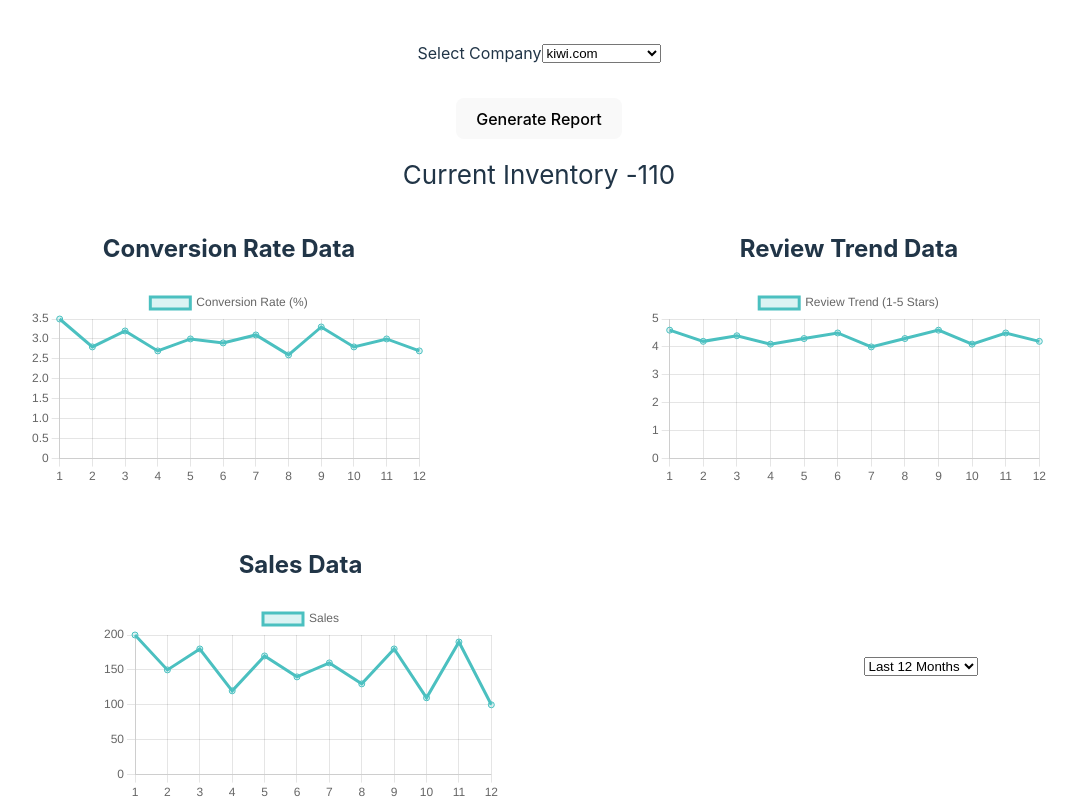
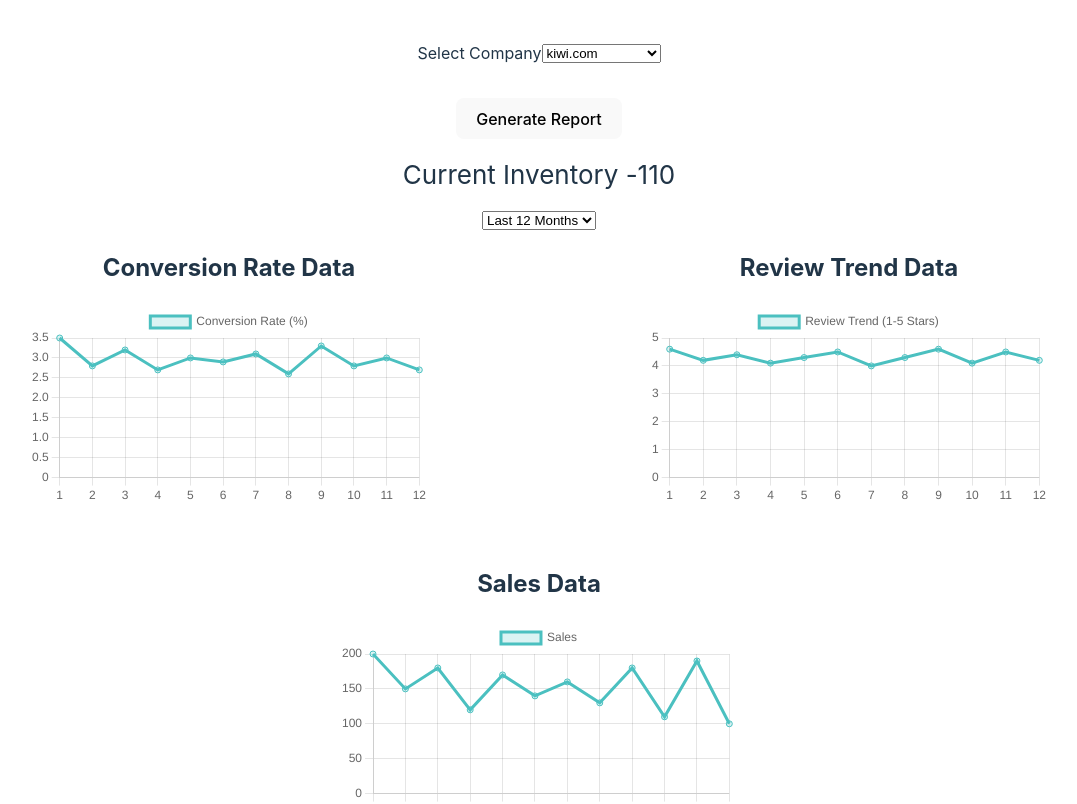
Before and after one commit to BinayT/A-Travel-EC, a React (Vite) app: page / in a window 1280 px wide. Shown: the top 804 px of the page, without its empty margins (101-1178 px from the left). Built offline with nearby package versions, Linux system fonts and the light colour scheme.

Commit message:
Implemented a global css classname for recurrent stylings and implemented

```diff
--- a/src/components/LatestComments/index.tsx
+++ b/src/components/LatestComments/index.tsx
@@ -14,7 +14,7 @@ interface LatestCommentsProps {
 const LatestComments: React.FC<LatestCommentsProps> = ({ comments }) => {
 
   return (
-    <div className='latestComments'>
+    <div className='latestComments d-flex-fdc'>
         <h2 className='latestComments_title'>Latest Comments</h2>
         <h3>Total Comments: {comments.length}</h3>
         {comments.map(el=>(
--- a/src/components/LatestComments/styles.css
+++ b/src/components/LatestComments/styles.css
@@ -1,6 +1,4 @@
 .latestComments{
-    display: flex;
-    flex-direction: column;
     margin: 50px 20px;
 }
 
--- a/src/components/LineChart/LineChart.tsx
+++ b/src/components/LineChart/LineChart.tsx
@@ -51,7 +51,6 @@ const LineChart: React.FC<LineChartProps> = ({ data, label, period }) => {
         },
       });
 
-      // Cleanup function to destroy chart instance
       return () => {
         if (chart) {
           chart.destroy();
--- a/src/components/ProductChart/ProductChart.tsx
+++ b/src/components/ProductChart/ProductChart.tsx
@@ -9,9 +9,11 @@ const ProductChart: React.FC<ProductProps> = ({ product }) => {
   const [period, setPeriod] = useState<PeriodOption>('last12Months');
 
   return (
-    <div className='charts-container'>
+    <div className='chartsContainer'>
+      <ProductPeriodSelector period={period} setPeriod={setPeriod} />
+      <div className='chartsContainer__charts'>
         <div>
-        <h2 className='data-type'>Conversion Rate Data</h2>
+          <h2 className='d-flex-jc-ac'>Conversion Rate Data</h2>
           <LineChart
             data={product.conversionRateData}
             label="Conversion Rate (%)"
@@ -22,7 +24,7 @@ const ProductChart: React.FC<ProductProps> = ({ product }) => {
         </div>
 
         <div>
-        <h2 className='data-type'>Review Trend Data</h2>
+          <h2 className='d-flex-jc-ac'>Review Trend Data</h2>
           <LineChart
             data={product.reviewTrendData}
             label="Review Trend (1-5 Stars)"
@@ -33,7 +35,7 @@ const ProductChart: React.FC<ProductProps> = ({ product }) => {
         </div>
 
         <div>
-        <h2 className='data-type'>Sales Data</h2>
+          <h2 className='d-flex-jc-ac'>Sales Data</h2>
           <LineChart
             data={product.salesData}
             label="Sales"
@@ -42,8 +44,7 @@ const ProductChart: React.FC<ProductProps> = ({ product }) => {
             period={period}
           />
         </div>
-
-      <ProductPeriodSelector period={period} setPeriod={setPeriod} />
+      </div>
     </div>
   );
 };
--- a/src/components/ProductChart/ProductPeriodSelector/ProductPeriodSelector.tsx
+++ b/src/components/ProductChart/ProductPeriodSelector/ProductPeriodSelector.tsx
@@ -1,4 +1,5 @@
 import { PeriodOption } from "../periodOptions";
+import './styles.css'
 
 interface ProductPeriodSelectorProps {
     period: PeriodOption;
@@ -8,7 +9,7 @@ interface ProductPeriodSelectorProps {
 
 const ProductPeriodSelector: React.FC<ProductPeriodSelectorProps> = ({period, setPeriod}) => {
   return (
-    <div>
+    <div className="chartPeriodContainer d-flex-jc-ac">
       <select value={period} onChange={(e) => setPeriod(e.target.value as 'last12Months' | 'last6Months' | 'last3Months' | 'lastMonth')}>
         <option value="last12Months">Last 12 Months</option>
         <option value="last6Months">Last 6 Months</option>
--- /dev/null
+++ b/src/components/ProductChart/ProductPeriodSelector/styles.css
@@ -0,0 +1,3 @@
+.chartPeriodContainer{
+    line-height: 30px;
+}
--- a/src/components/ProductChart/styles.css
+++ b/src/components/ProductChart/styles.css
@@ -1,13 +1,12 @@
-.charts-container{
+.chartsContainer{
+    display: flex;
+    flex-direction: column;
+}
+
+.chartsContainer__charts{
     display:flex;
     justify-content: space-around;
     align-items: center;
     gap:40px;
     flex-wrap: wrap;
 }
-
-.data-type{
-    display: flex;
-    align-items: center;
-    justify-content: center;
-}
--- a/src/index.css
+++ b/src/index.css
@@ -26,6 +26,17 @@ a:hover {
 h1 {
   font-size: 3.2em;
   line-height: 1.1;
+}
+
+.d-flex-jc-ac{
+  display:flex;
+  justify-content: center;
+  align-items: center;
+}
+
+.d-flex-fdc{
+  display:flex;
+  flex-direction: column;
 }
 
 button {
```
Lines whose indentation alone changed are shown as unchanged.
